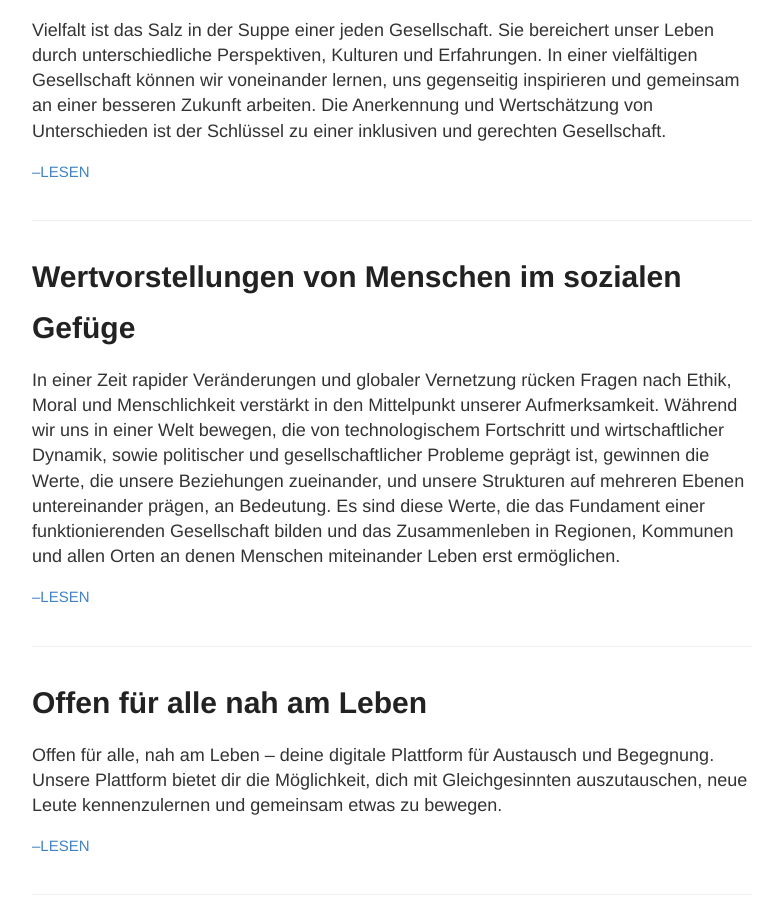
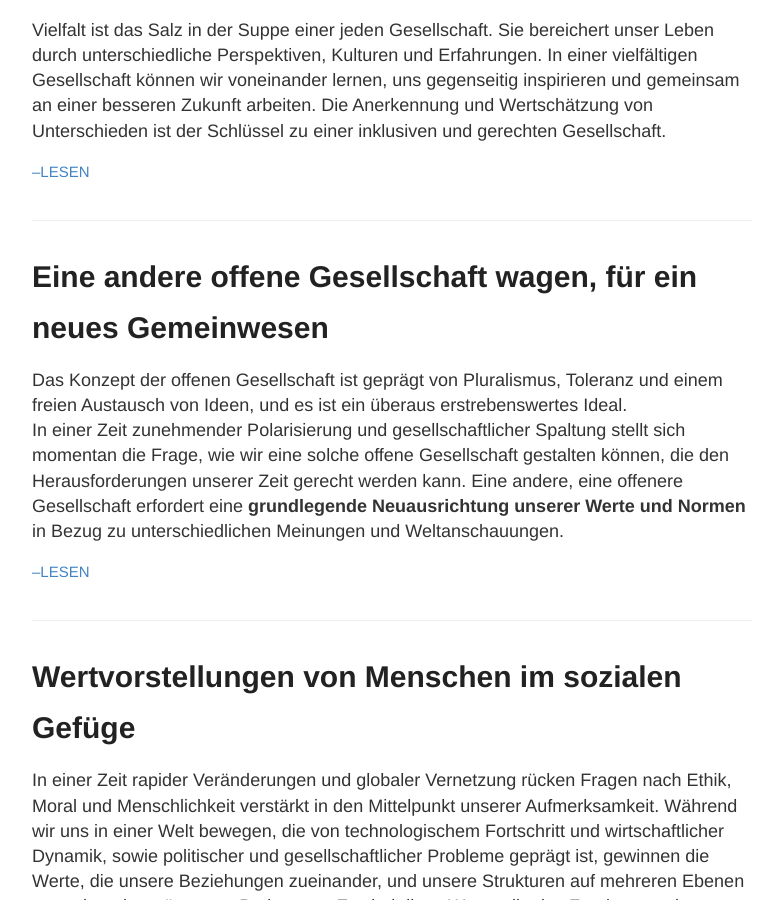
Before and after one commit to filstal/gingen, a Jekyll site: the page built from blog/index.html, in a window 1280 px wide and 900 px high, scrolled down 331 px. Shown: the whole window, without its empty margins (248-1031 px from the left). Built offline with Jekyll 4.4.1, drawn with Linux system fonts in a browser that asks for light colours.

Commit message:
Update and rename offene-gesellschaft-ein-neues-gemeinwesen.md to 2024-09-13-offene-gesellschaft-ein-neues-gemeinwesen.md

```diff
--- a/_posts/offene-gesellschaft-ein-neues-gemeinwesen.md
+++ b/_posts/2024-09-13-offene-gesellschaft-ein-neues-gemeinwesen.md
@@ -1,6 +1,6 @@
-—
-title: Eine ande**re offene Gesellschaft wagen, für ein neues Gemeinwesen**
-**—**
+---
+title: Eine andere offene Gesellschaft wagen, für ein neues Gemeinwesen
+---
 Das Konzept der offenen Gesellschaft ist geprägt von Pluralismus, Toleranz und einem freien Austausch von Ideen, und es ist ein überaus erstrebenswertes Ideal.
 In einer Zeit zunehmender Polarisierung und gesellschaftlicher Spaltung stellt sich momentan die Frage, wie wir eine solche offene Gesellschaft gestalten können, die den Herausforderungen unserer Zeit gerecht werden kann. Eine andere, eine offenere Gesellschaft erfordert eine **grundlegende Neuausrichtung unserer Werte und Normen** in Bezug zu unterschiedlichen Meinungen und Weltanschauungen.
 
```
